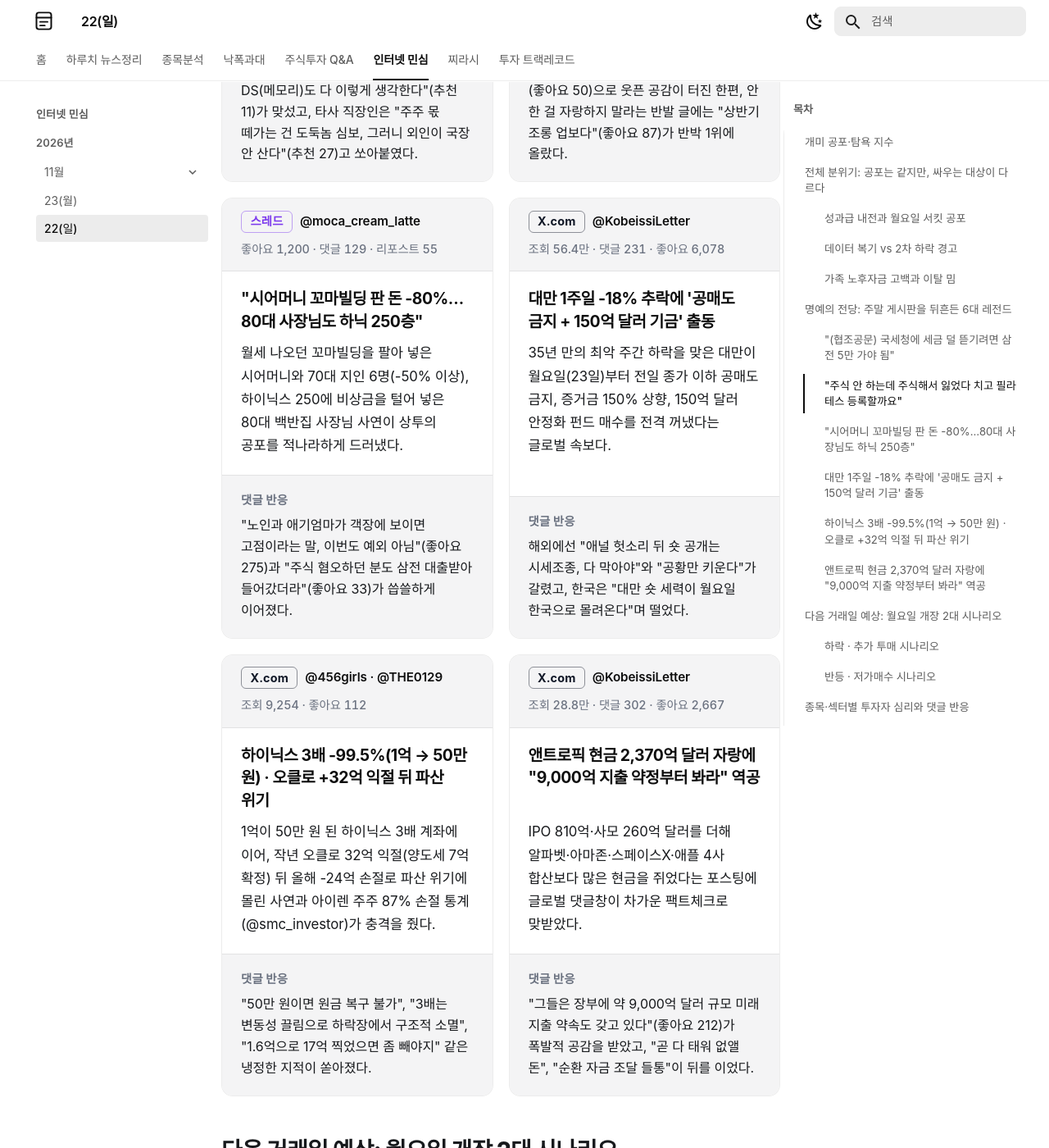
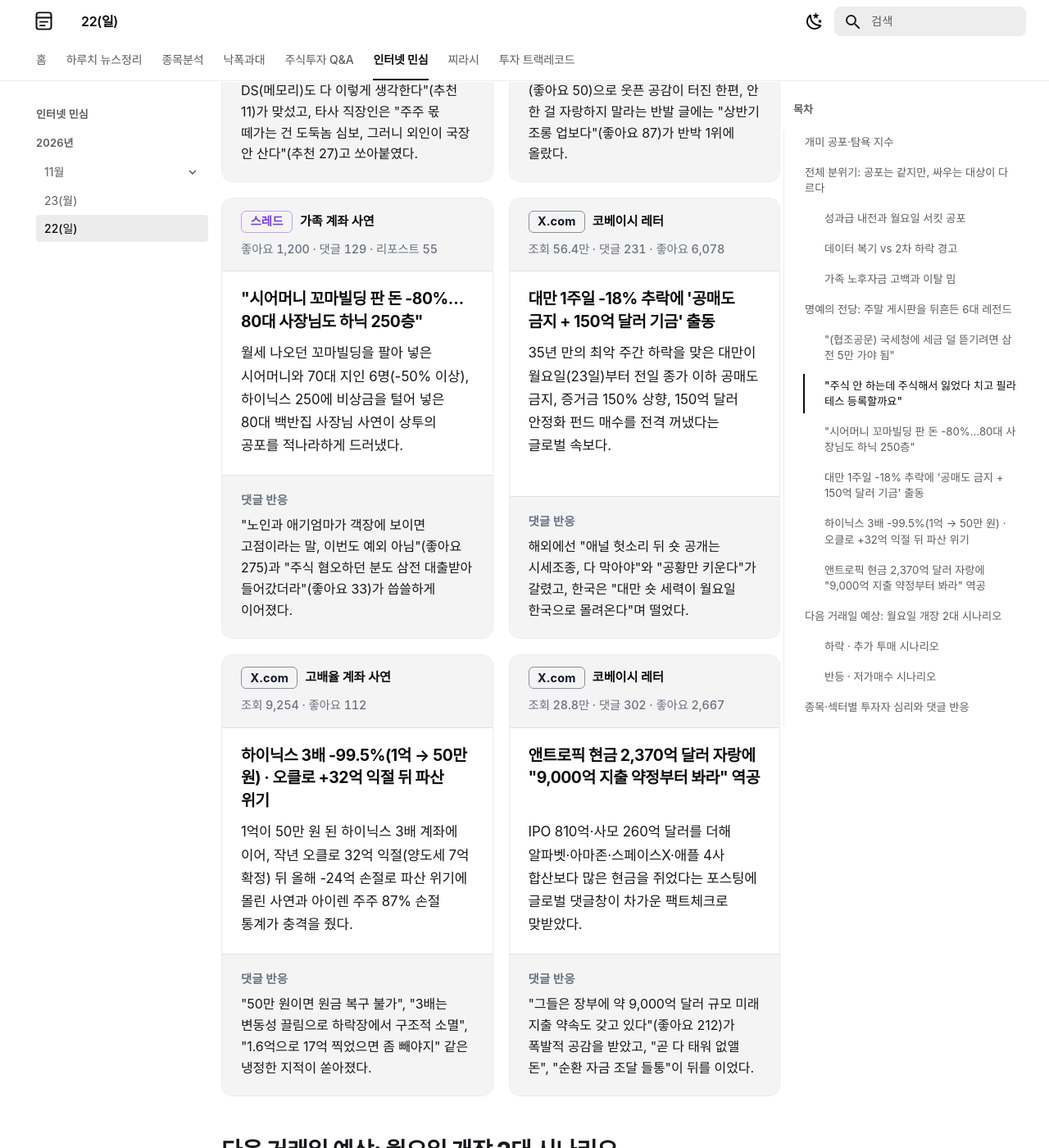
Before and after one commit to ju-sic/ju-sic.github.io, an MkDocs documentation site: the page built from docs/sentiment/2026/11/22.md, in a window 1280 px wide and 1400 px high, scrolled down 3408 px. Shown: the whole window at 82% size. Built offline with MkDocs 1.6.1 and Material for MkDocs 9.7.7, drawn with Linux system fonts in a browser that asks for light colours; some web fonts are replaced; a script that is not in the unit is left out.

Commit message:
인터넷 민심 문서 사용자 ID 표기 제거 반영

```diff
--- a/docs/sentiment/2026/11/22.md
+++ b/docs/sentiment/2026/11/22.md
@@ -146,7 +146,7 @@
 </article>
 <article class="s-hof-card s-hof-card--threads">
 <header class="s-hof-card__head">
-<div class="s-hof-card__source"><span class="s-hof-card__site">스레드</span><span class="s-hof-card__author">@ddalgibusut</span></div>
+<div class="s-hof-card__source"><span class="s-hof-card__site">스레드</span><span class="s-hof-card__author">스레드 화제글</span></div>
 <span class="s-hof-card__stats">좋아요 1,700 · 댓글 169</span>
 </header>
 <div class="s-hof-card__body">
@@ -160,7 +160,7 @@
 </article>
 <article class="s-hof-card s-hof-card--threads">
 <header class="s-hof-card__head">
-<div class="s-hof-card__source"><span class="s-hof-card__site">스레드</span><span class="s-hof-card__author">@moca_cream_latte</span></div>
+<div class="s-hof-card__source"><span class="s-hof-card__site">스레드</span><span class="s-hof-card__author">가족 계좌 사연</span></div>
 <span class="s-hof-card__stats">좋아요 1,200 · 댓글 129 · 리포스트 55</span>
 </header>
 <div class="s-hof-card__body">
@@ -174,7 +174,7 @@
 </article>
 <article class="s-hof-card s-hof-card--x">
 <header class="s-hof-card__head">
-<div class="s-hof-card__source"><span class="s-hof-card__site">X.com</span><span class="s-hof-card__author">@KobeissiLetter</span></div>
+<div class="s-hof-card__source"><span class="s-hof-card__site">X.com</span><span class="s-hof-card__author">코베이시 레터</span></div>
 <span class="s-hof-card__stats">조회 56.4만 · 댓글 231 · 좋아요 6,078</span>
 </header>
 <div class="s-hof-card__body">
@@ -188,12 +188,12 @@
 </article>
 <article class="s-hof-card s-hof-card--x">
 <header class="s-hof-card__head">
-<div class="s-hof-card__source"><span class="s-hof-card__site">X.com</span><span class="s-hof-card__author">@456girls · @THE0129</span></div>
+<div class="s-hof-card__source"><span class="s-hof-card__site">X.com</span><span class="s-hof-card__author">고배율 계좌 사연</span></div>
 <span class="s-hof-card__stats">조회 9,254 · 좋아요 112</span>
 </header>
 <div class="s-hof-card__body">
 <h3>하이닉스 3배 -99.5%(1억 → 50만 원) · 오클로 +32억 익절 뒤 파산 위기</h3>
-<p>1억이 50만 원 된 하이닉스 3배 계좌에 이어, 작년 오클로 32억 익절(양도세 7억 확정) 뒤 올해 -24억 손절로 파산 위기에 몰린 사연과 아이렌 주주 87% 손절 통계(@smc_investor)가 충격을 줬다.</p>
+<p>1억이 50만 원 된 하이닉스 3배 계좌에 이어, 작년 오클로 32억 익절(양도세 7억 확정) 뒤 올해 -24억 손절로 파산 위기에 몰린 사연과 아이렌 주주 87% 손절 통계가 충격을 줬다.</p>
 </div>
 <div class="s-tiki">
 <span class="s-tiki__label">댓글 반응</span>
@@ -202,7 +202,7 @@
 </article>
 <article class="s-hof-card s-hof-card--x">
 <header class="s-hof-card__head">
-<div class="s-hof-card__source"><span class="s-hof-card__site">X.com</span><span class="s-hof-card__author">@KobeissiLetter</span></div>
+<div class="s-hof-card__source"><span class="s-hof-card__site">X.com</span><span class="s-hof-card__author">코베이시 레터</span></div>
 <span class="s-hof-card__stats">조회 28.8만 · 댓글 302 · 좋아요 2,667</span>
 </header>
 <div class="s-hof-card__body">
```
Also changed, not shown: docs/sentiment/2026/11/23.md (+9 -9 lines).
